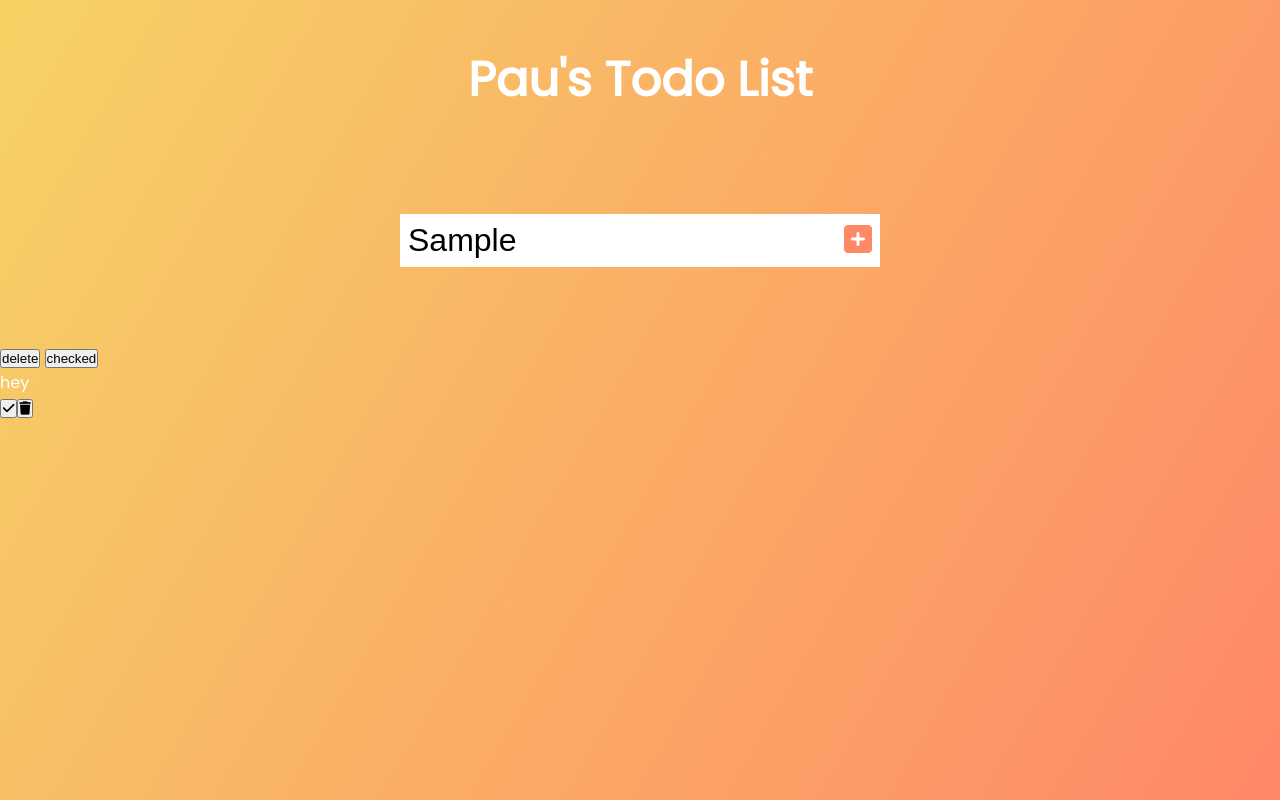
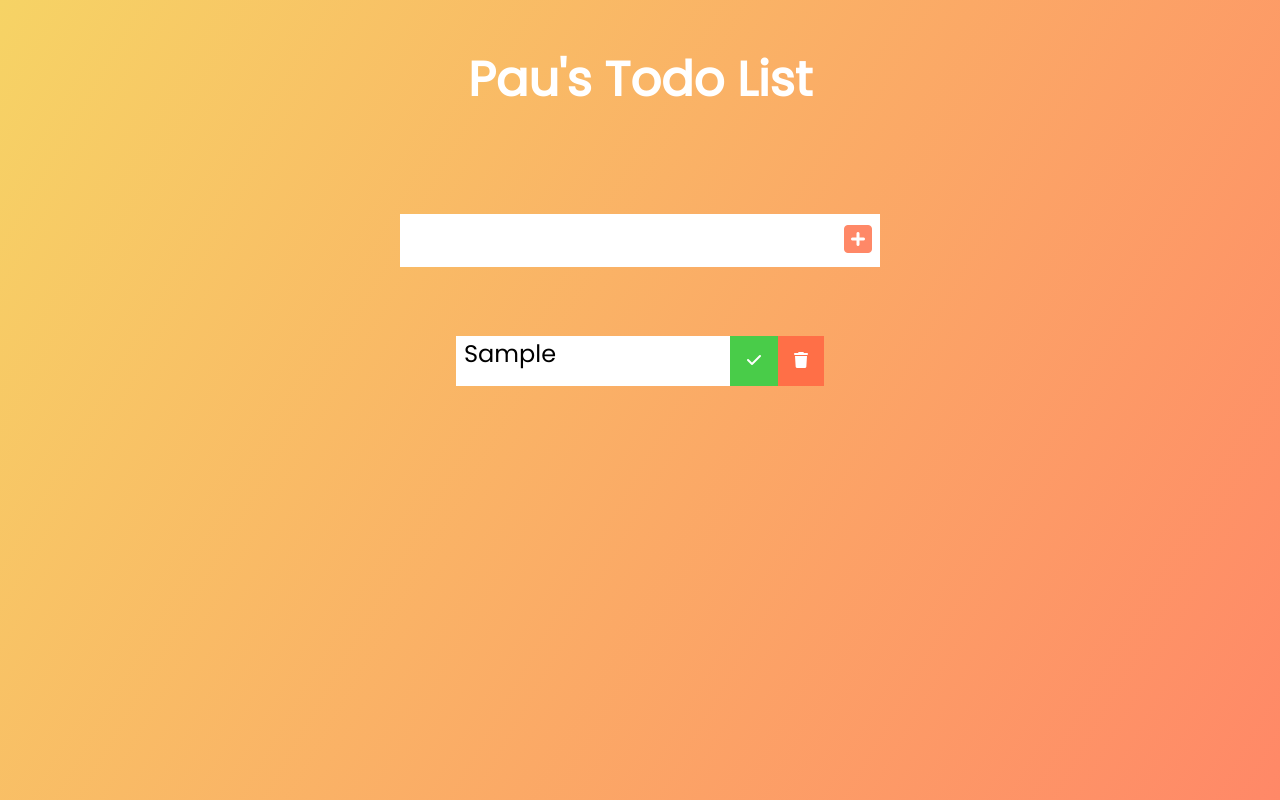
Before and after one commit to PaulinaOsi/Test, a plain HTML site: page todo-list/index.html in a window 1280 px wide. Both pictures are taken after typing "Sample" into the empty fields and a click on the button 858 px from the left and 240 px from the top of the page. Drawn offline with Linux system fonts and the light colour scheme.

Commit message:
adding add a item functionality

```diff
--- a/todo-list/app.js
+++ b/todo-list/app.js
@@ -17,13 +17,13 @@
     todoDiv.classList.add("todo"); // add the class to the element
     //create li
     const newTodo = document.createElement("li");
-    newTodo.innerText = "hey";
+    newTodo.innerText = todoInput.value;
     newTodo.classList.add("todo-item");
     todoDiv.appendChild(newTodo);
     //checkmark  button
     const completedButton = document.createElement("button");
     completedButton.innerHTML =`<i class="fas fa-check"></i>`;
-    completedButton.classList.add("completed-btn");
+    completedButton.classList.add("complete-btn");
     todoDiv.appendChild(completedButton);
     console.log("hello");
      //trash  button
@@ -33,5 +33,7 @@
      todoDiv.appendChild(trashButton);
     //append to list
     todoList.appendChild(todoDiv)
-     console.log("hello");
+    //clear todo input value
+    todoInput.value = "";
+
 }
--- a/todo-list/index.html
+++ b/todo-list/index.html
@@ -23,9 +23,7 @@
     <div class="todo-container">
         <ul class="todo-list">
             <div class="todo">
-                <li></li>
-                <button>delete</button>
-                <button>checked</button>
+
             </div>
         </ul>
     </div>
--- a/todo-list/style.css
+++ b/todo-list/style.css
@@ -42,3 +42,41 @@
   background: #ff8867;
   color: white;
 }
+
+.todo-container {
+  display: flex;
+  justify-content: center;
+  align-items: center;
+}
+
+/* the ul */
+.todo-list {
+  min-width: 30%;
+  list-style: none;
+}
+.todo {
+  margin: 0.5rem;
+  background: white;
+  color: black;
+  font-size: 1.5rem;
+  display: flex; /* all the items jump next to each other */
+  justify-content: space-between;
+}
+.todo li {
+  flex: 1;
+}
+.trash-btn,
+.complete-btn {
+  background: #ff6f47;
+  color: white;
+  border: none;
+  padding: 1rem;
+  cursor: pointer;
+  font-size: 1rem;
+}
+.complete-btn {
+  background: rgb(73, 204, 73);
+}
+.todo-item {
+  padding: 0rem 0.5rem;
+}
```
